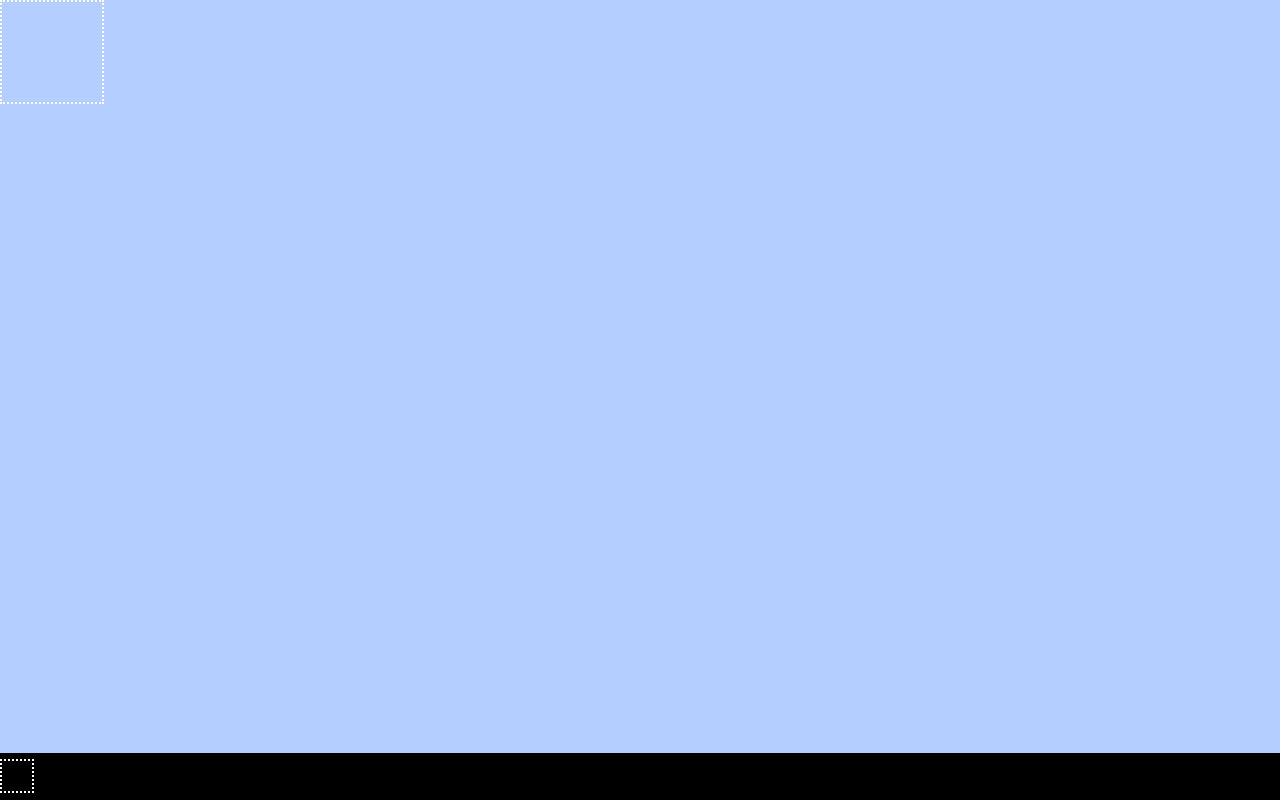
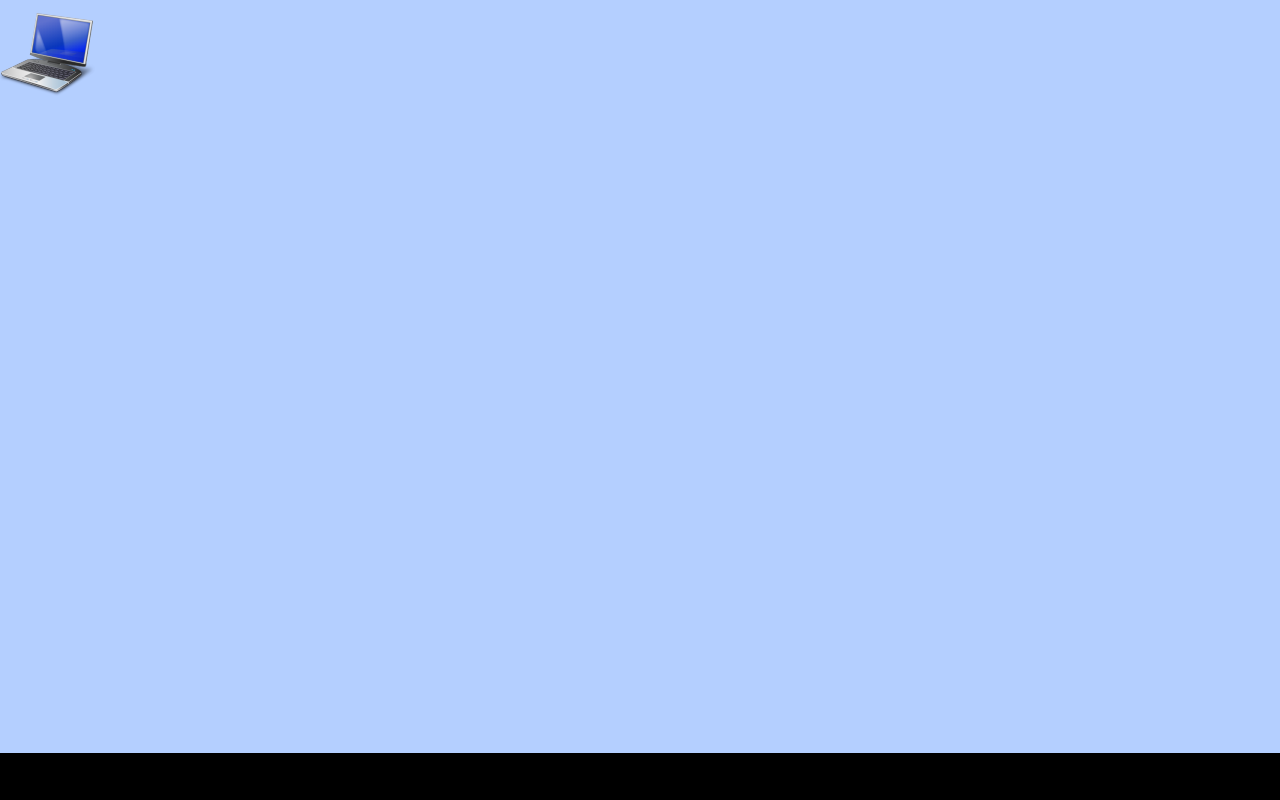
Before and after one commit to arman-madi/simple-react-webtop, a React (Create React App) app: page / in a window 1280 px wide. Built offline with nearby package versions, Linux system fonts and the light colour scheme.

Commit message:
Added icon to shortcut

```diff
--- a/src/components/Desktop.css
+++ b/src/components/Desktop.css
@@ -7,6 +7,9 @@
 }
 
 .desktop .shortcut {
-    height: 100px;
-    width: 100px;
+    min-height: 64px;
+    min-width: 64px;
+    position: absolute;
+    margin: 0;
+    padding: 0;
 }
--- a/src/components/Desktop.js
+++ b/src/components/Desktop.js
@@ -68,10 +68,6 @@ class Desktop extends Component {
                         let shiftX = e.clientX - e.currentTarget.getBoundingClientRect().left
                         let shiftY = e.clientY - e.currentTarget.getBoundingClientRect().top
                         e.dataTransfer.setData('text/plain', JSON.stringify({ key: childKey, shiftY: shiftY, shiftX: shiftX }))
-                    },
-                    style: {
-                        ...this.state.childrenExtraAttributes[childKey].style,
-                        position: 'absolute'
                     }
                 }
 
--- a/src/components/Shortcut.css
+++ b/src/components/Shortcut.css
@@ -1,4 +1,4 @@
 .shortcut {
     cursor: pointer;
-    border: 2px dotted white;
+    border: none;
 }
--- a/src/components/Shortcut.js
+++ b/src/components/Shortcut.js
@@ -4,7 +4,9 @@ import './Shortcut.css';
 class Shortcut extends Component {
     render() {
         return (
-            <div className='shortcut' title='Shortcut' {...this.props.attributes}/>
+            <div className='shortcut' title={this.props.title} {...this.props.attributes}>
+            <img src={this.props.icon} alt={this.props.title}  />
+            </div>
         );
     }
 }
--- a/src/components/Webtop.js
+++ b/src/components/Webtop.js
@@ -10,11 +10,16 @@ class Webtop extends Component {
         return (
             <div className="webtop">
                 <Desktop>
-                    <Shortcut key='shortcut_1'/>
-                    <Window key='window_2' title='hello'><h1>Hello World</h1></Window>
+
+                    <Shortcut key='sh_mycomputer' name='My Computer' title='My Computer'
+                        icon="./images/icon-96-mycomputer.png"
+                        link='mycompute-dialog'
+                    />
+
+                    <Window key='window_2' title='Hello'><h1>Hello World</h1></Window>
                 </Desktop>
                 <Taskbar>
-                        <Shortcut />
+                    <Shortcut />
                 </Taskbar>
             </div>
         );
```
Also changed, not shown: public/images/icon-128-mycomputer.png (added), public/images/icon-96-mycomputer.png (added).
